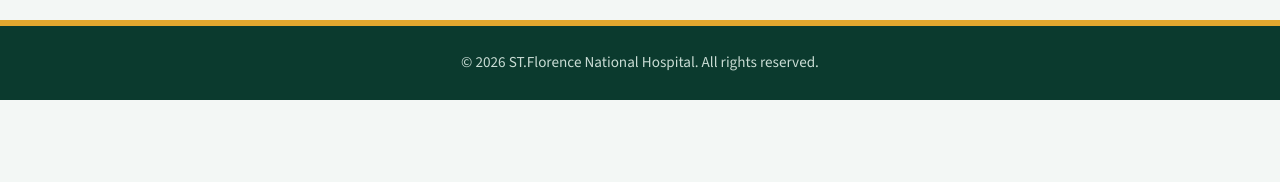
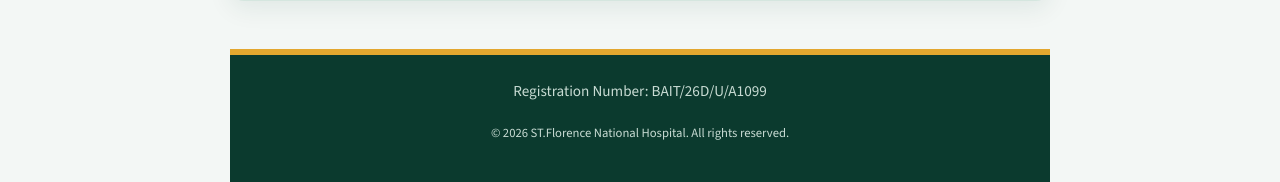
Before and after one commit to ssesangadavis7-gif/st.florence-hospital, a plain HTML site: page index.html in a window 1280 px wide. Shown: the part 1962-2144 px from the top of the page. Before the commit the page ends 2062 px from the top, so only its background shows below. Drawn offline with nearby package versions, Linux system fonts and the light colour scheme.

Commit message:
Add student name and registration details to index.html
Added student registration information and footer to the HTML.

```diff
--- a/index.html
+++ b/index.html
@@ -9,6 +9,7 @@
 </head>
 
 <body>
+    <div class="student-name">SSESANGA DAVIS</div>
     <center>
         <i><h1>ST.FLORENCE NATIONAL HOSPITAL</h1></i>
         <img src="logo.jpg" alt="ST.Florence Hospital Logo" width="200" height="200"><br><br>
@@ -38,10 +39,17 @@
             <iframe src="https://www.google.com/maps/embed?pb=!1m18!1m12!1m3!1d127672.26186985167!2d32.50280802773484!3d0.3177138090886105!2m3!1f0!2f0!3f0!3m2!1i1024!2i768!4f13.1!3m3!1m2!1s0x177dbb6f51af6969%3A0xe32a106f368e718b!2sKampala%2C%20Uganda!5e0!3m2!1sen!2sug!4v1700000000000!5m2!1sen!2sug"
                 width="600" height="450" style="border:0;" allowfullscreen="" loading="lazy" referrerpolicy="no-referrer-when-downgrade"><title>St. Florence National Hospital</title>
             </iframe>
-            <p>&copy; 2026 ST.Florence National Hospital. All rights reserved.</p>
+            <footer>
+    <div class="student-registration">
+        Registration Number: BAIT/26D/U/A1099
+    </div>
+    <p><small>&copy; 2026 ST.Florence National Hospital.
+    All rights reserved.</small></p>
+</footer>
         </p>
     </p>
 
 </body>
 
+
 </html>
```
